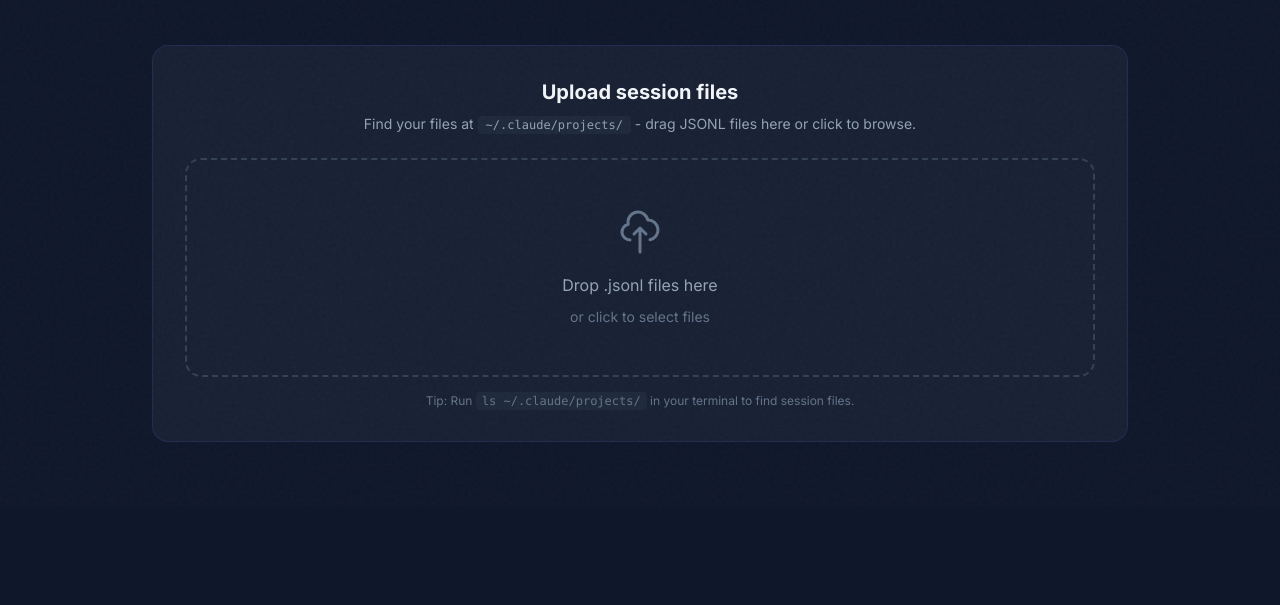
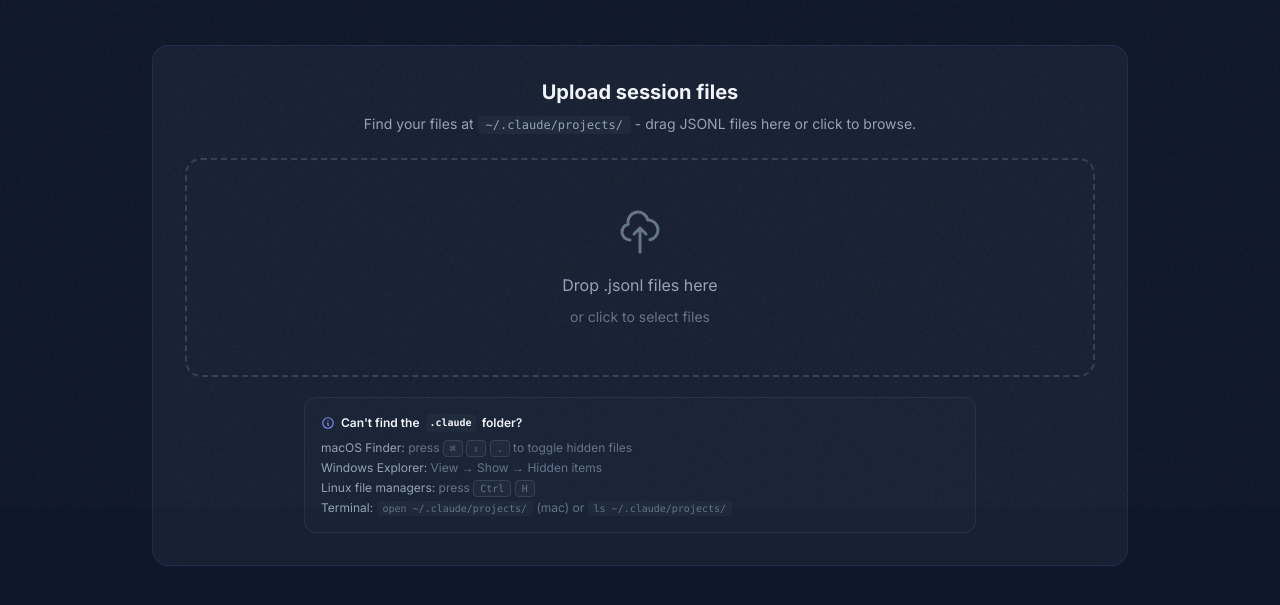
Before and after one commit to novalabs-dev/website, an Astro site: page /cost-dashboard/analyze in a window 1280 px wide. Shown: the part 293-898 px from the top of the page. Before the commit the page ends 831 px from the top, so only its background shows below. Built offline with nearby package versions, Linux system fonts and the light colour scheme; Astro itself is replaced by a stand-in of ours.

Commit message:
feat(cost-dashboard): add hidden-folder help for file picker
The ~/.claude folder is hidden by default on all major OSes, causing users to assume they don't have session files. Added a help box with keyboard shortcuts for Finder (Cmd+Shift+.), Windows Explorer, Linux file managers, and terminal commands.

```diff
--- a/src/pages/cost-dashboard/analyze.astro
+++ b/src/pages/cost-dashboard/analyze.astro
@@ -55,9 +55,18 @@ import Layout from '../../layouts/Layout.astro';
             <input type="file" id="file-input" multiple accept=".jsonl" class="hidden" />
           </div>
 
-          <p class="mt-4 text-text-dim text-xs">
-            Tip: Run <code class="bg-surface-light px-1.5 py-0.5 rounded">ls ~/.claude/projects/</code> in your terminal to find session files.
-          </p>
+          <div class="mt-5 p-4 rounded-xl bg-surface-light/40 border border-surface-lighter/50 text-left max-w-2xl mx-auto">
+            <p class="text-text text-xs font-semibold mb-2 flex items-center gap-1.5">
+              <svg class="w-3.5 h-3.5 text-primary-light" fill="none" stroke="currentColor" viewBox="0 0 24 24"><path stroke-linecap="round" stroke-linejoin="round" stroke-width="2" d="M13 16h-1v-4h-1m1-4h.01M21 12a9 9 0 11-18 0 9 9 0 0118 0z" /></svg>
+              Can't find the <code class="bg-surface-light px-1 py-0.5 rounded text-[10px]">.claude</code> folder?
+            </p>
+            <ul class="text-text-dim text-xs space-y-1 list-none">
+              <li><span class="text-text-muted">macOS Finder:</span> press <kbd class="bg-surface-light px-1.5 py-0.5 rounded border border-surface-lighter text-[10px]">⌘</kbd> <kbd class="bg-surface-light px-1.5 py-0.5 rounded border border-surface-lighter text-[10px]">⇧</kbd> <kbd class="bg-surface-light px-1.5 py-0.5 rounded border border-surface-lighter text-[10px]">.</kbd> to toggle hidden files</li>
+              <li><span class="text-text-muted">Windows Explorer:</span> View → Show → Hidden items</li>
+              <li><span class="text-text-muted">Linux file managers:</span> press <kbd class="bg-surface-light px-1.5 py-0.5 rounded border border-surface-lighter text-[10px]">Ctrl</kbd> <kbd class="bg-surface-light px-1.5 py-0.5 rounded border border-surface-lighter text-[10px]">H</kbd></li>
+              <li><span class="text-text-muted">Terminal:</span> <code class="bg-surface-light px-1.5 py-0.5 rounded text-[10px]">open ~/.claude/projects/</code> (mac) or <code class="bg-surface-light px-1.5 py-0.5 rounded text-[10px]">ls ~/.claude/projects/</code></li>
+            </ul>
+          </div>
         </div>
       </div>
 
```
